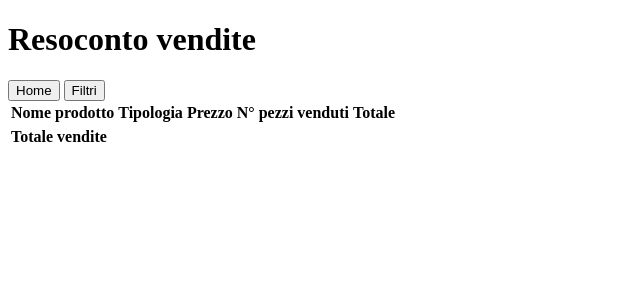
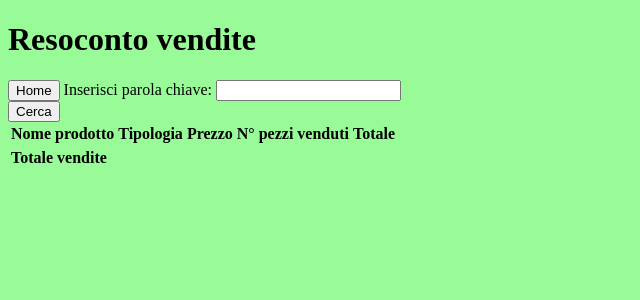
Before and after one commit to MickTK/ProgettoFinaleISW, a Django app: template negozio/applicazione/templates/amministratore/Resoconto_vendite.html in a window 1280 px wide. Shown: the top 300 px of the page, without its empty margins (0-640 px from the left). Run offline with Django 4.2, Linux system fonts and the light colour scheme; the template is opened without the code that fills it, so the values that code supplies are empty.

Commit message:
Modifiche varie alle pagine html
- aggiunta link del css nei file html
- modifica button ricerca/filtro

```diff
--- a/negozio/applicazione/static/css/style.css
+++ b/negozio/applicazione/static/css/style.css
@@ -0,0 +1,3 @@
+body{
+    background-color: #98FB98;
+}
--- a/negozio/applicazione/templates/amministratore/Aggiungi_prodotto.html
+++ b/negozio/applicazione/templates/amministratore/Aggiungi_prodotto.html
@@ -8,6 +8,7 @@
         <meta name="keywords" content="" />
         <meta name="author" content="" />
         <meta name="viewport" content="width=device-width, initial-scale=1.0">
+        <link rel="stylesheet" href="../../static\./CSS/style.css">
     </head>
 
     <body>
--- a/negozio/applicazione/templates/amministratore/Resoconto_vendite.html
+++ b/negozio/applicazione/templates/amministratore/Resoconto_vendite.html
@@ -8,6 +8,7 @@
         <meta name="keywords" content="" />
         <meta name="author" content="" />
         <meta name="viewport" content="width=device-width, initial-scale=1.0">
+        <link rel="stylesheet" href="../../static\./CSS/style.css">
     </head>
 
     <body>
@@ -16,8 +17,14 @@
             <!-- Div contenente la home e il Filtri -->
             <div>
                 <h1>Resoconto vendite</h1>
+
                 <a href="./Home_amministratore.html"><button type="button" value="home">Home</button></a>
-                <button type="button" value="Filtri">Filtri</button>
+
+                <!-- Filtro per cercare mediante una parola chiave -->
+                <label for="nomeP">Inserisci parola chiave:</label>
+                <input type="text" id="nomeP"><br>
+
+                <button onclick="filtraTabella()">Cerca</button>
             </div>
 
             <!-- Tabella contenente il resoconto -->
--- a/negozio/applicazione/templates/login.html
+++ b/negozio/applicazione/templates/login.html
@@ -8,12 +8,14 @@
         <meta name="keywords" content="" />
         <meta name="author" content="" />
         <meta name="viewport" content="width=device-width, initial-scale=1.0">
+        <link rel="stylesheet" href="../static\./CSS/style.css">
     </head>
 
     <body>
+        <h1 id="titolo">Login page</h1>
+
         <!-- div che contiene il form per il login -->
         <div class="login">
-            <h1>Login page</h1>
             <form action="./utente/home.html">
                 <label>Username</label><br>
                 <input type="text" placeholder="Inserire username" name="username" required><br>
--- a/negozio/applicazione/templates/utente/carrello.html
+++ b/negozio/applicazione/templates/utente/carrello.html
@@ -8,6 +8,7 @@
         <meta name="keywords" content="" />
         <meta name="author" content="" />
         <meta name="viewport" content="width=device-width, initial-scale=1.0">
+        <link rel="stylesheet" href="../../static\./CSS/style.css">
     </head>
 
     <body>
--- a/negozio/applicazione/templates/utente/checkout.html
+++ b/negozio/applicazione/templates/utente/checkout.html
@@ -8,6 +8,7 @@
         <meta name="keywords" content="" />
         <meta name="author" content="" />
         <meta name="viewport" content="width=device-width, initial-scale=1.0">
+        <link rel="stylesheet" href="../../static\./CSS/style.css">
     </head>
 
     <body>
--- a/negozio/applicazione/templates/utente/registrazione.html
+++ b/negozio/applicazione/templates/utente/registrazione.html
@@ -8,6 +8,7 @@
         <meta name="keywords" content="" />
         <meta name="author" content="" />
         <meta name="viewport" content="width=device-width, initial-scale=1.0">
+        <link rel="stylesheet" href="../../static\./CSS/style.css">
     </head>
 
     <body>
```
Also changed, not shown: negozio/applicazione/templates/amministratore/Home_amministratore.html (+8 -1 lines), negozio/applicazione/templates/utente/home.html (+9 -1 lines).
